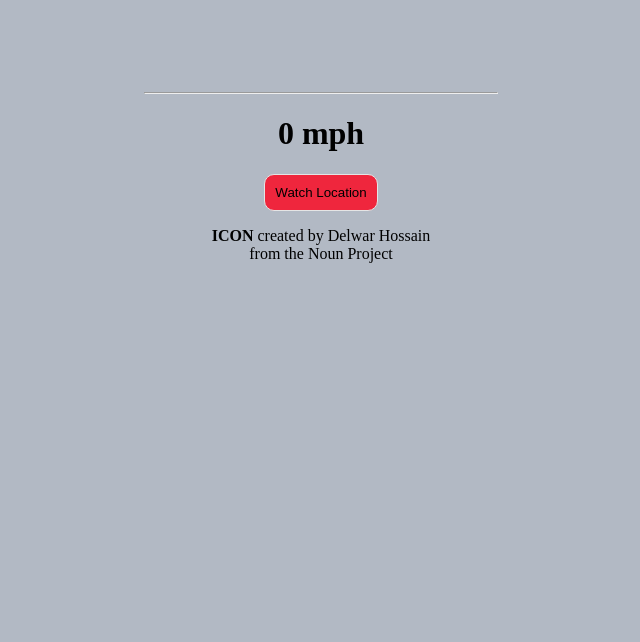
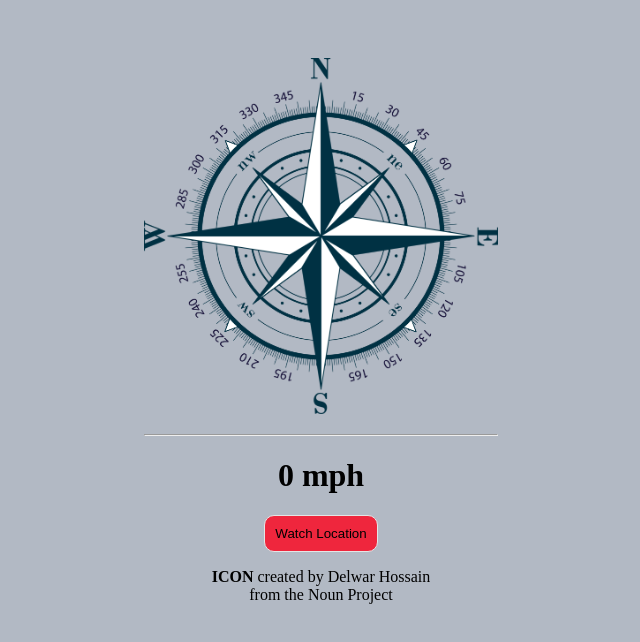
Before and after one commit to jreid06/compass, a plain HTML site: page index.html in a window 1280 px wide. Shown: the whole page, without its empty margins (319-959 px from the left). Drawn offline with Linux system fonts and the light colour scheme; the site is published under a folder, as on GitHub Pages, so addresses that start at the root find nothing.

Commit message:
removed forward slash from url

```diff
--- a/index.html
+++ b/index.html
@@ -7,14 +7,13 @@
 	<title>Compass</title>
 	<meta name="viewport" content="width=device-width, initial-scale=1">
 	<link rel="stylesheet" type="text/css" media="screen" href="compass.css" />
-	<script src="compass.js"></script>
 </head>
 
 <body>
 	<div class="compass-wrapper">
 		<div class="compass">
 			<div id="compass-icon">
-				<img src="/compass.png" alt="">
+				<img src="compass.png" alt="">
 			</div>
 			<div class="compass-data">
 				<p class="green"></p>
@@ -28,7 +27,7 @@
 
 	</div>
 
-	<script src="/compass.js"></script>
+	<script src="compass.js"></script>
 
 </body>
 
```
